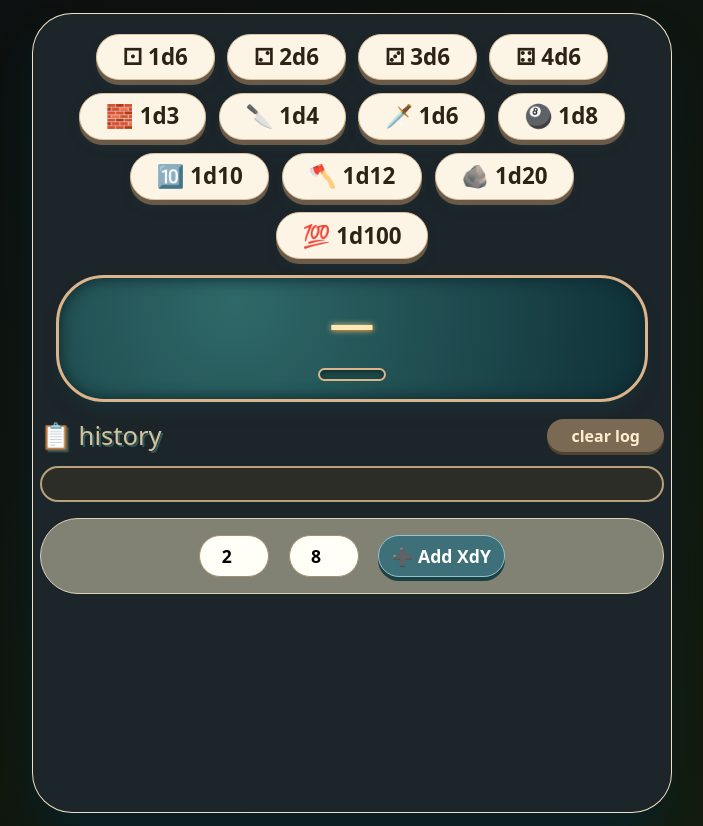
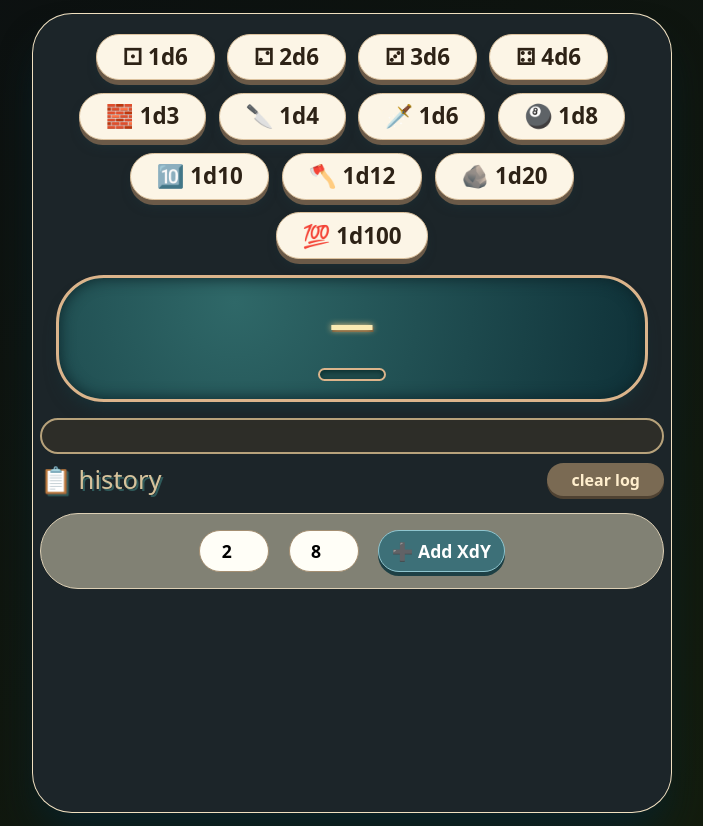
Before and after one commit to RandomErrorMessage/randomerrormessage.github.io, a plain HTML site: page dice.html in a window 1280 px wide. Shown: the whole page, without its empty margins (288-991 px from the left). Drawn offline with Linux system fonts and the light colour scheme.

Commit message:
moved history below log

```diff
--- a/dice.html
+++ b/dice.html
@@ -183,7 +183,7 @@
 			display: flex;
 			justify-content: space-between;
 			align-items: center;
-			margin: 1rem 0 0.8rem;
+			margin: 0.5rem 0 1rem;
 		}
 		.history-header h2 {
 			margin: 0;
@@ -247,12 +247,11 @@
 			<div id="totalDisplay"></div>
 		</div>
 
+		<div id="historyList"></div>
+
 		<div class="history-header">
 			<h2>📋 history</h2>
 			<button class="clear-history" id="clearHistoryBtn">clear log</button>
-		</div>
-		<div id="historyList">
-			<!-- history entries appear here -->
 		</div>
 
 		<div class="custom-creator">
```
